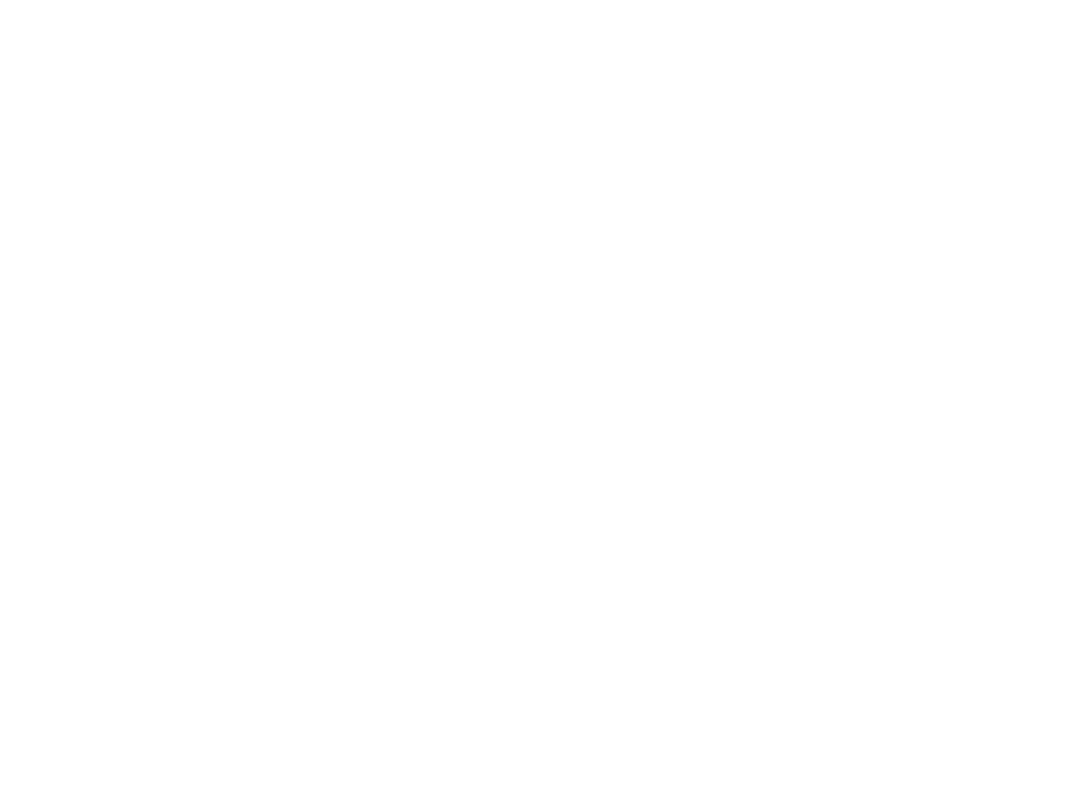
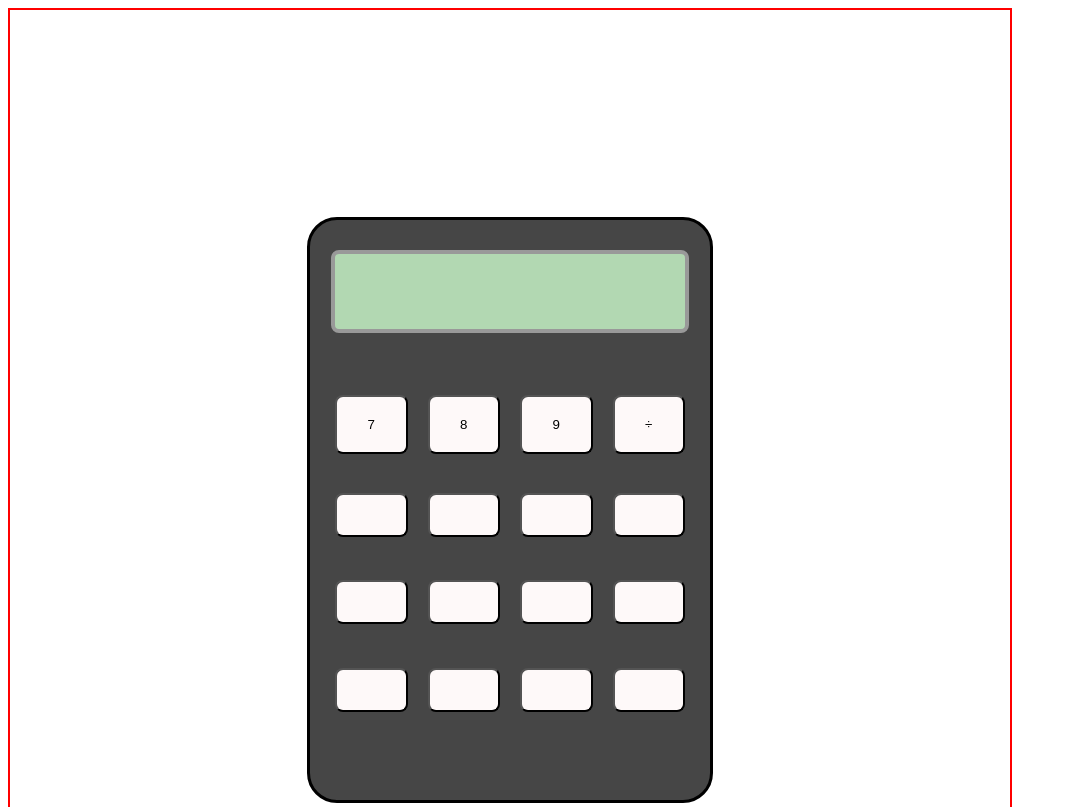
Before and after one commit to Misterbanhman/Odin_Project_Calculator, a plain HTML site: page index.html in a window 1280 px wide. Shown: the top 807 px of the page, without its empty margins (0-1067 px from the left). Drawn offline with Linux system fonts and the light colour scheme.

Commit message:
Create layout for calculator. Display screen and some buttons added.

```diff
--- a/index.html
+++ b/index.html
@@ -9,6 +9,12 @@
     <script src="javascript.js" defer></script>
 </head>
 <body>
-
+    <div class="main-container">
+        <div class="calculator-container">
+            <div class="calc-Display"></div>
+            <div class="buttonGrid"></div>
+            <!--MAYBE HAVE A GRID HERE OR SOMETHING-->
+        </div>
+    </div>
 </body>
 </html>
--- a/javascript.js
+++ b/javascript.js
@@ -0,0 +1,86 @@
+const buttonGrid = document.querySelector('.buttonGrid');
+const buttonAmount = 16;
+
+
+//ADDITION FUNCTION
+function add(value1,value2) {
+    const sum = value1 + value2;
+    return sum;
+}
+
+//SUBTRACT FUNCTION
+function subtract(value1,value2) {
+    const subtraction = value1 - value2;
+    return subtraction;
+}
+
+//MULTIPLICATION FUNCTION
+function multiply(value1,value2) {
+    const multiplication = value1 * value2;
+    return multiplicationl
+}
+
+//DIVISION FUNCTION
+function divide(value1,value2) {
+    const division = value1 / value2;
+    return division;
+}
+
+//OPERATION FUNCTION
+function operate (operator, value1, value2) {
+    if (operator === '+') {
+        add(value1,value2);
+    }
+
+    else if (operator === '-') {
+        subtract(value1,value2);
+    }
+
+    else if (operator === '*') {
+        multiply(value1,value2);
+    }
+
+    else if (operator === '/') {
+        divide(value1,value2);
+    }
+
+    else {
+        alert("The value you entered in is not an operator. Please try again!");
+        //loop here
+    }
+}
+
+//Creates a 4x4 grid for the calculator button layout
+function createButtonGrid() {
+buttonGrid.style.gridTemplateColumns = 'repeat(4,1fr)';
+buttonGrid.style.gridTemplateRows = 'repeat(4,1fr)';
+
+    for(let i=0;i<buttonAmount;i++) {
+        let rowClass = "row" + i;
+        let buttonClass = "button" + i;
+
+        let row = document.createElement('div');
+        row.classList.add(rowClass);
+        buttonGrid.appendChild(row);
+
+        // let buttonDiv = document.getElementsByClassName(buttonClass);
+        let button = document.createElement('button');
+        button.classList.add(buttonClass);
+        console.log(buttonGrid)
+        row.appendChild(button);
+    }
+}
+
+createButtonGrid();
+
+let button0 = document.querySelector('.button0');
+button0.textContent = "7"
+
+let button1 = document.querySelector('.button1');
+button1.textContent = "8"
+
+let button2 = document.querySelector('.button2');
+button2.textContent = "9"
+
+let button3 = document.querySelector('.button3');
+button3.textContent = "÷"
--- a/stylesheet.css
+++ b/stylesheet.css
@@ -0,0 +1,53 @@
+.main-container {
+    border: red 2px solid;
+    display:flex;
+    justify-content: center;
+    align-items: center;
+    height: 1000px;
+    width: 1000px;
+}
+
+.calculator-container {
+    display:flex;
+    flex-direction: column;
+    align-items: center;
+    height: 550px;
+    width: 400px;
+    padding-top: 30px;
+    background-color: #464646;
+    border: 3px black solid;
+    border-radius: 30px;
+}
+
+.calc-Display {
+    height:75px;
+    width: 350px;
+    background-color: #b2d8b2;
+    border: 4px #999999 solid;
+    border-radius: 8px;
+    margin-bottom: 60px;
+}
+
+.buttonGrid {
+    display:grid;
+    height: 325px;
+    width: 350px;
+    gap: 35px 20px;
+    /* grid-template-columns: repeat(4, 1fr);
+    grid-template-rows: repeat(4, 1fr);    */
+}
+
+.buttonGrid > div {
+    /* border: 2px red solid; */
+    border-radius: 8px;
+}
+
+
+button {
+    background-color: #fef9f9;
+    display: block;
+    margin: 2px 0;
+    padding: 20px;
+    width: 100%;
+    border-radius: 8px;
+}
```
